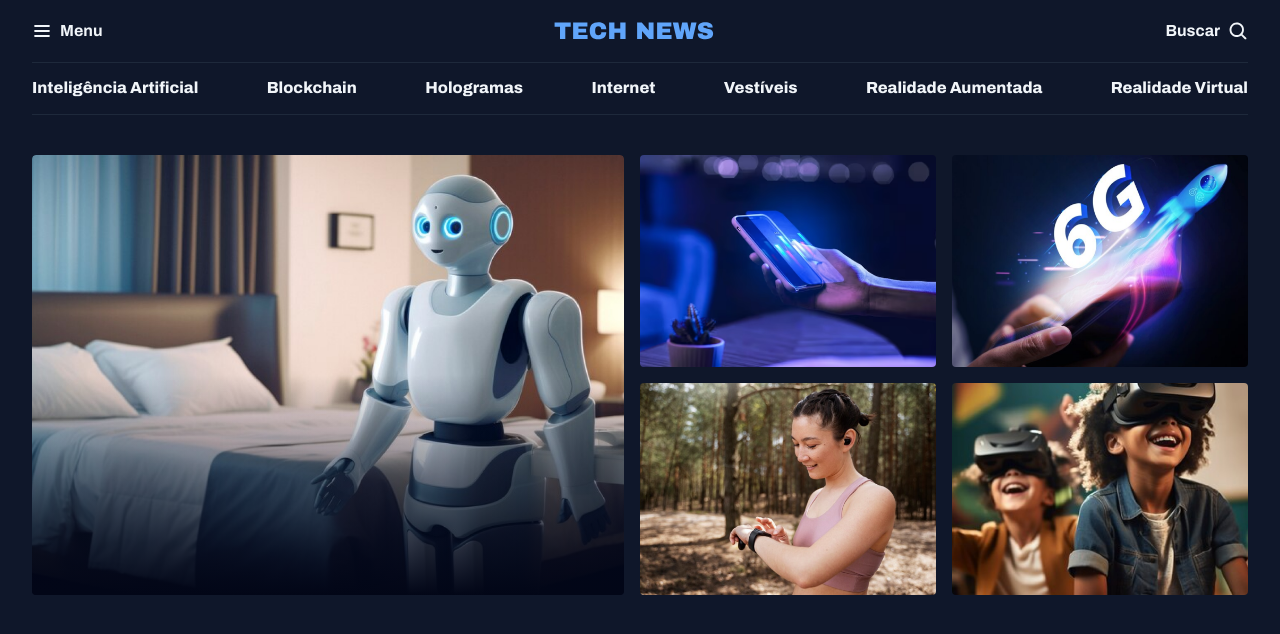
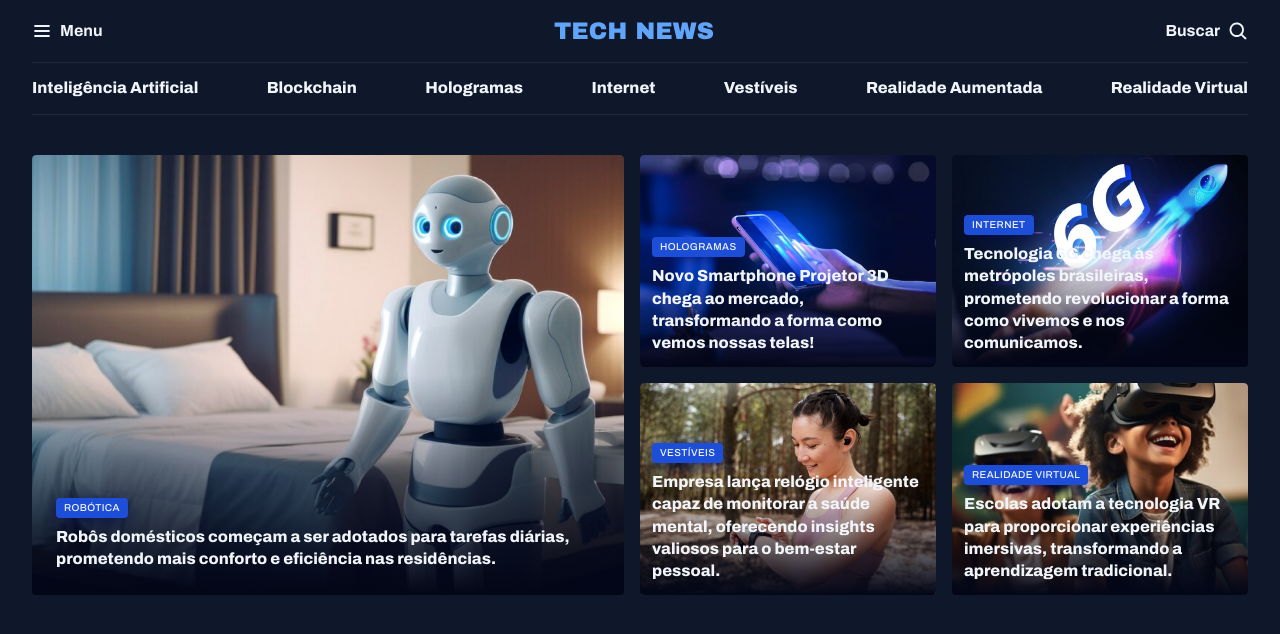
Before and after one commit to alexlael/estudo-fullstack, a plain HTML site: page HTML5 + CSS3_Rocketseat/projeto03/index.html in a window 1280 px wide. Drawn offline with Linux system fonts and the light colour scheme.

Commit message:
ending highlight  section

```diff
--- a/HTML5 + CSS3_Rocketseat/projeto03/index.html
+++ b/HTML5 + CSS3_Rocketseat/projeto03/index.html
@@ -31,14 +31,46 @@
     </header>
     <main class="grid container">
       <section id="featured" class="grid grid-flow-col">
-        <div class="card">
+        <figure class="card">
           <img src="assets/Image 01.png" alt="" />
-        </div>
+          <figcaption>
+            <span class="content-tag">ROBÓTICA</span>
+            <h2 class="text-2xl">
+              Robôs domésticos começam a ser adotados para tarefas diárias,
+              prometendo mais conforto e eficiência nas residências.
+            </h2>
+          </figcaption>
+        </figure>
+
         <div class="grid grid-cols-2 gap-16">
-          <div><img src="assets/Image 02.png" alt="" /></div>
-          <div><img src="assets/Image 03.png" alt="" /></div>
-          <div><img src="assets/Image 04.png" alt="" /></div>
-          <div><img src="assets/Image 05.png" alt="" /></div>
+          <figure class="card">
+            <img src="assets/Image 02.png" alt="" />
+            <figcaption>
+              <span class="content-tag">HOLOGRAMAS</span>
+              <h2 class="text-lg">Novo Smartphone Projetor 3D chega ao mercado, transformando a forma como vemos nossas telas!</h2>
+            </figcaption>
+          </figure>
+          <figure class="card">
+            <img src="assets/Image 03.png" alt="" />
+            <figcaption>
+              <span class="content-tag">INTERNET</span>
+              <h2 class="text-lg">Tecnologia 6G chega às metrópoles brasileiras, prometendo revolucionar a forma como vivemos e nos comunicamos.</h2>
+            </figcaption>
+          </figure>
+          <figure class="card">
+            <img src="assets/Image 04.png" alt="" />
+            <figcaption>
+              <span class="content-tag">VESTÍVEIS</span>
+              <h2 class="text-lg">Empresa lança relógio inteligente capaz de monitorar a saúde mental, oferecendo insights valiosos para o bem-estar pessoal.</h2>
+            </figcaption>
+          </figure>
+          <figure class="card">
+            <img src="assets/Image 05.png" alt="" />
+            <figcaption>
+              <span class="content-tag">REALIDADE VIRTUAL</span>
+              <h2 class="text-lg">Escolas adotam a tecnologia VR para proporcionar experiências imersivas, transformando a aprendizagem tradicional.</h2>
+            </figcaption>
+          </figure>
         </div>
       </section>
     </main>
--- a/HTML5 + CSS3_Rocketseat/projeto03/style/global.css
+++ b/HTML5 + CSS3_Rocketseat/projeto03/style/global.css
@@ -5,6 +5,7 @@
   padding: 0;
   box-sizing: border-box;
 }
+
 
 :root {
   --brand-color-light: #60a5fa;
--- a/HTML5 + CSS3_Rocketseat/projeto03/style/sections.css
+++ b/HTML5 + CSS3_Rocketseat/projeto03/style/sections.css
@@ -15,8 +15,33 @@
       content: "";
       position: absolute;
       inset: 0;
-      top:50%;
+      top: 50%;
       background: linear-gradient(180deg, transparent 0%, #020617 100%);
+    }
+
+    figcaption {
+      position: absolute;
+      bottom: 0;
+      padding: 24px;
+
+      &:has(.text-lg) {
+        padding: 12px;
+      }
+
+      h2 {
+        margin-top: 8px;
+      }
     }
   }
 }
+
+.content-tag {
+  display: inline-block;
+  background-color: var(--brand-color-dark);
+  padding: 4px 8px;
+  border-radius: 4px;
+  font: 500 10px/1.2 var(--font-family);
+  letter-spacing: 0.04em;
+  color: var(text-color-primary);
+  box-shadow: 0px 4px 16px rgba(6, 11, 70, 0.74);
+}
--- a/HTML5 + CSS3_Rocketseat/projeto03/style/utility.css
+++ b/HTML5 + CSS3_Rocketseat/projeto03/style/utility.css
@@ -14,3 +14,19 @@
 .gap-16 {
   gap: 16px;
 }
+
+.text-2xl{
+  font: (var(--h1));
+}
+
+.text-xl{
+  font: (var(--h2));
+}
+
+.text-lg{
+  font: (var(--h3));
+}
+
+.text-sm{
+  font: (var(text-sm));
+}
```
